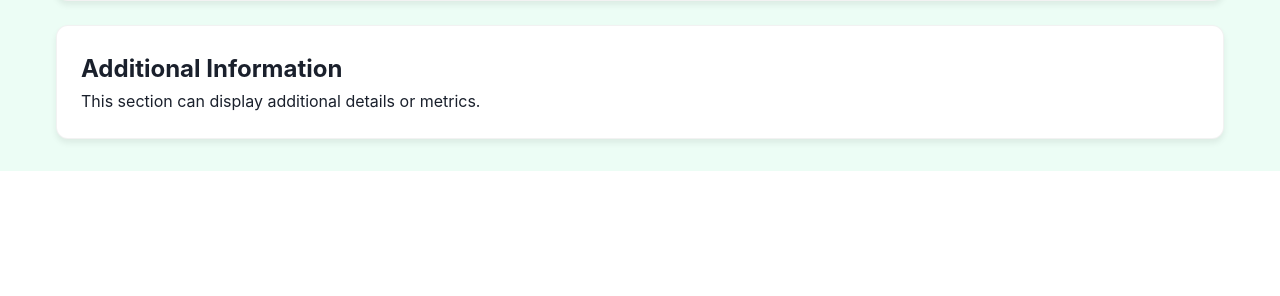
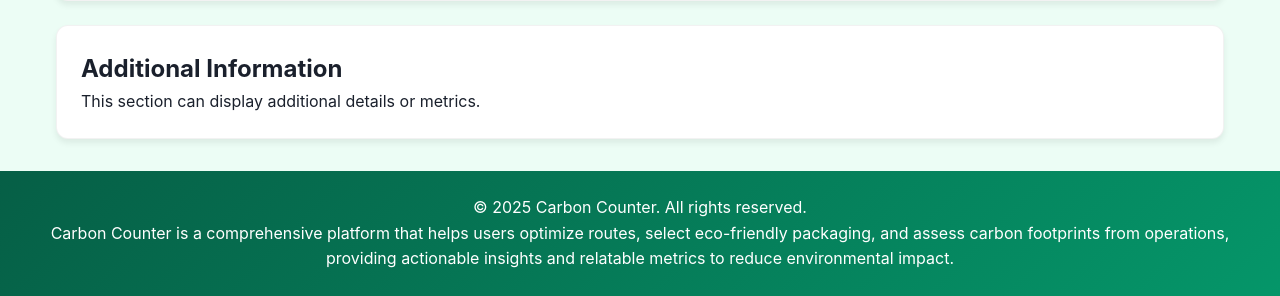
Before and after one commit to pcap1000/Carbon-Counter, a Flask app: page / in a window 1280 px wide. Shown: the part 1007-1303 px from the top of the page. Before the commit the page ends 1178 px from the top, so only its background shows below. Run offline with Flask 3, Linux system fonts and the light colour scheme.

Commit message:
Change (3)

```diff
--- a/templates/dashboard.html
+++ b/templates/dashboard.html
@@ -262,6 +262,25 @@
       font-size: 0.9rem;
       font-weight: 500;
     }
+
+    /* Footer */
+    .footer {
+      background: var(--gradient);
+      color: white;
+      padding: 1.5rem 2rem;
+      text-align: center;
+      margin-top: 2rem;
+    }
+
+    .footer a {
+      color: white;
+      text-decoration: none;
+      margin: 0 0.5rem;
+    }
+
+    .footer a:hover {
+      text-decoration: underline;
+    }
   </style>
 </head>
 
@@ -289,7 +308,7 @@
     </div>
   </nav>
 
-  <!-- Rest of the content remains the same -->
+  <!-- Main Content -->
   <div class="main-content">
     <div class="container-2">
       <div class="metric">
@@ -318,6 +337,14 @@
       <p>This section can display additional details or metrics.</p>
     </div>
   </div>
+
+  <!-- Footer -->
+  <footer class="footer">
+    <p>&copy; 2025 Carbon Counter. All rights reserved.</p>
+    <p>
+      Carbon Counter is a comprehensive platform that helps users optimize routes, select eco-friendly packaging, and assess carbon footprints from operations, providing actionable insights and relatable metrics to reduce environmental impact.
+    </p>
+  </footer>
 
   <script>
     // Mobile menu toggle
--- a/templates/route_optimisation.html
+++ b/templates/route_optimisation.html
@@ -374,7 +374,7 @@
       .nav-links {
         display: none;
         flex-direction: column;
-        width: 100%;
+        width: 300%;
         padding-top: 1rem;
       }
 
```
